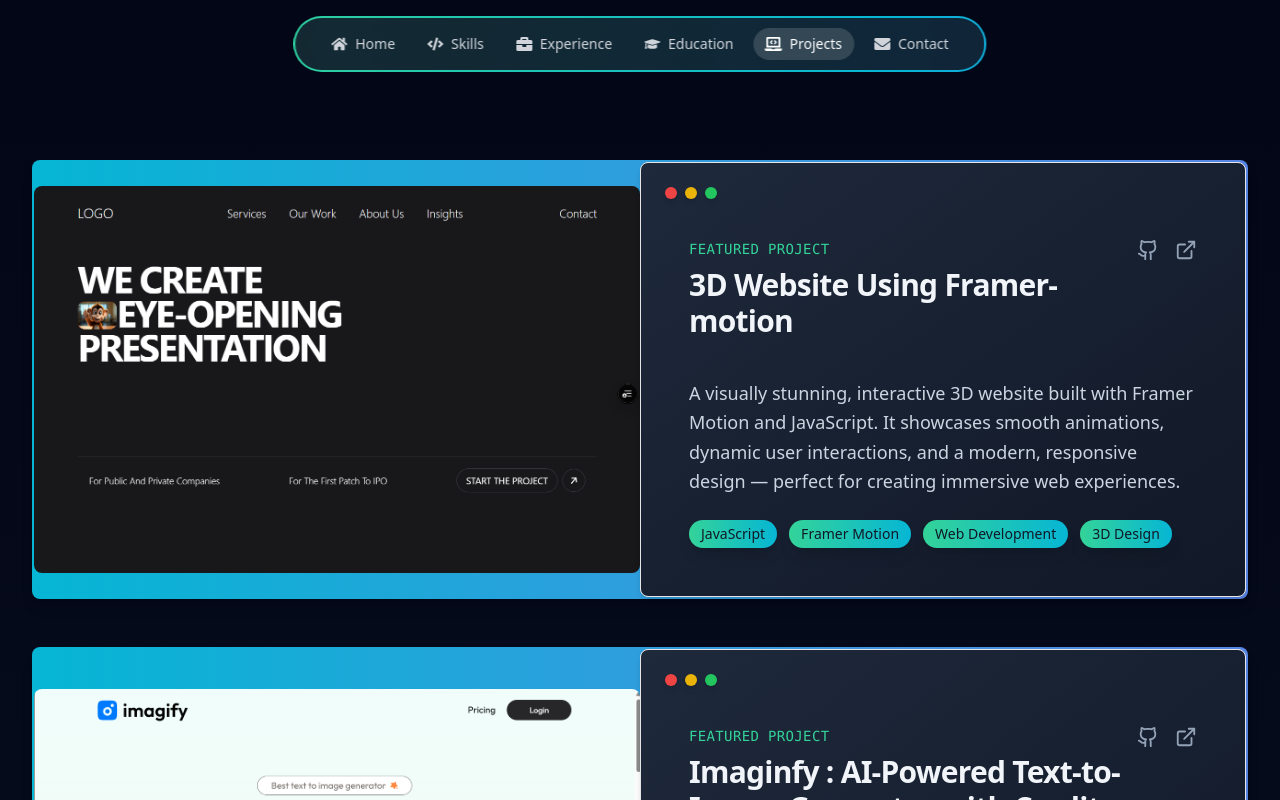
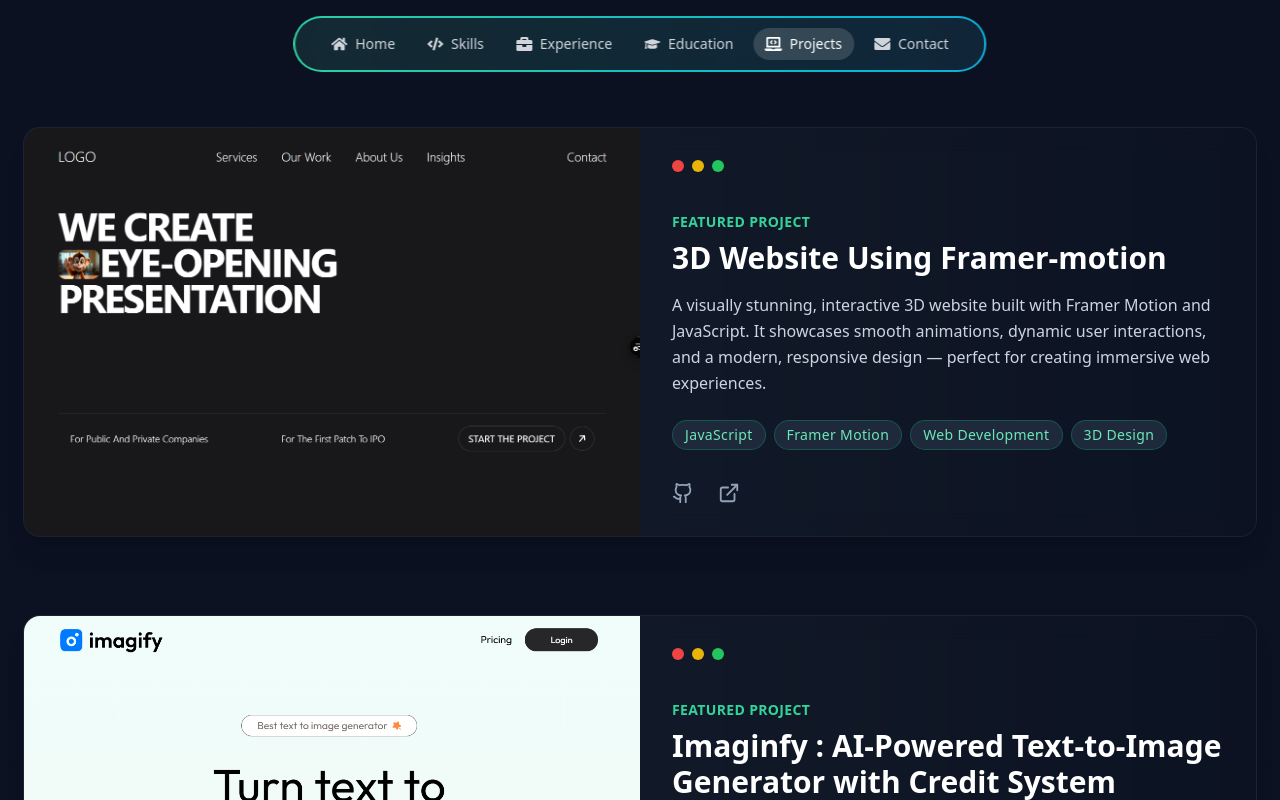
Before and after one commit to VarunWeb6/portfolio-vs, a React (Vite) app: page /projects in a window 1280 px wide. Shown: the top 800 px of the page. Built offline with nearby package versions, Linux system fonts and the light colour scheme.

Commit message:
updated ui

```diff
--- a/src/components/Projects.jsx
+++ b/src/components/Projects.jsx
@@ -96,82 +96,74 @@ const ProjectShowcase = () => {
 
 
   return (
-    <div
-      className="pt-40 min-h-screen bg-gradient-to-b from-[#020617] via-[#0a0f1f] to-[#000D1A]/90
- p-8 text-slate-100 select-none"
-    >
-      <div className="max-w-7xl mx-auto space-y-12">
+    <section className="pt-32 pb-24 px-6 bg-gradient-to-b from-[#0b1120] via-[#0d1224] to-[#020617] min-h-screen text-white">
+      <div className="max-w-7xl mx-auto space-y-20">
         {projects.map((project, index) => (
           <div
             key={index}
-            className="flex flex-col md:flex-row items-center group rounded-lg p-[2px] bg-gradient-to-r from-cyan-500 via-purple-500 to-emerald-500 bg-[length:400%_400%] animate-gradient-xy hover:bg-[length:100%_100%] transition-all duration-700 shadow-lg"
+            className="flex flex-col md:flex-row items-center md:items-stretch group rounded-2xl bg-gradient-to-r from-[#1e293b] to-[#0f172a] overflow-hidden shadow-xl ring-1 ring-slate-700/40 transition-all duration-700 hover:scale-[1.01]"
           >
             {/* Image Section */}
-            <div className="md:w-1/2 overflow-hidden rounded-lg max-h-[400px]">
+            <div className="md:w-1/2 w-full bg-black/20 overflow-hidden">
               <img
                 src={project.image}
                 alt={project.title}
-                className="w-full h-full object-contain group-hover:scale-105 transition-transform duration-500"
+                className="w-full h-full object-cover transition-transform duration-500 group-hover:scale-105"
               />
             </div>
 
-
             {/* Text Section */}
-            <Card className="md:w-1/2 bg-gradient-to-br from-slate-800 to-gray-900 rounded-lg overflow-hidden shadow-md transition-transform duration-500 group-hover:scale-105 group-hover:shadow-2xl p-6">
+            <div className="md:w-1/2 w-full flex flex-col justify-between p-8 space-y-6 bg-black/20 backdrop-blur-md">
               <MacOsButtons />
 
-              <CardHeader>
-                <div className="flex justify-between items-start">
               <div>
-                    <div className="text-emerald-400 text-sm font-mono mb-2 tracking-wide uppercase">
+                <p className="text-sm font-semibold text-emerald-400 uppercase tracking-wide mb-2">
                   Featured Project
+                </p>
+                <h3 className="text-2xl md:text-3xl font-bold text-white leading-snug">
+                  {project.title}
+                </h3>
+                <p className="text-slate-300 mt-4 leading-relaxed text-base">
+                  {project.description}
+                </p>
               </div>
-                    <CardTitle className="text-slate-100 text-3xl font-bold">
-                      {project.title}
-                    </CardTitle>
+
+              <div className="flex flex-wrap gap-2">
+                {project.tags.map((tag, tagIndex) => (
+                  <span
+                    key={tagIndex}
+                    className="px-3 py-1 text-sm rounded-full border border-emerald-500/30 bg-slate-800 text-emerald-300 font-medium tracking-wide shadow-sm"
+                  >
+                    {tag}
+                  </span>
+                ))}
               </div>
-                  <div className="flex gap-4">
+
+              <div className="flex items-center gap-6 pt-2">
                 <a
                   href={project.links.github}
-                      className="text-slate-400 hover:text-emerald-400 transition-all duration-300 transform hover:scale-125"
                   target="_blank"
                   rel="noopener noreferrer"
+                  className="text-slate-400 hover:text-emerald-400 transition-transform hover:scale-125"
                 >
                   <Github size={22} />
                 </a>
                 <a
                   href={project.links.demo}
-                      className="text-slate-400 hover:text-emerald-400 transition-all duration-300 transform hover:scale-125"
                   target="_blank"
                   rel="noopener noreferrer"
+                  className="text-slate-400 hover:text-emerald-400 transition-transform hover:scale-125"
                 >
                   <ExternalLink size={22} />
                 </a>
               </div>
             </div>
-              </CardHeader>
-
-              <CardContent className="mt-4">
-                <p className="text-slate-300 mb-6 text-lg leading-relaxed">
-                  {project.description}
-                </p>
-                <div className="flex flex-wrap gap-3">
-                  {project.tags.map((tag, tagIndex) => (
-                    <span
-                      key={tagIndex}
-                      className="px-3 py-1 text-sm font-medium rounded-full bg-gradient-to-r from-emerald-400 to-cyan-500 text-gray-900 shadow-lg hover:shadow-xl hover:scale-105 transform transition-all duration-300"
-                    >
-                      {tag}
-                    </span>
-                  ))}
-                </div>
-              </CardContent>
-            </Card>
           </div>
         ))}
       </div>
-    </div>
+    </section>
   );
+
 };
 
 export default ProjectShowcase;
```
Lines whose indentation alone changed are shown as unchanged.
